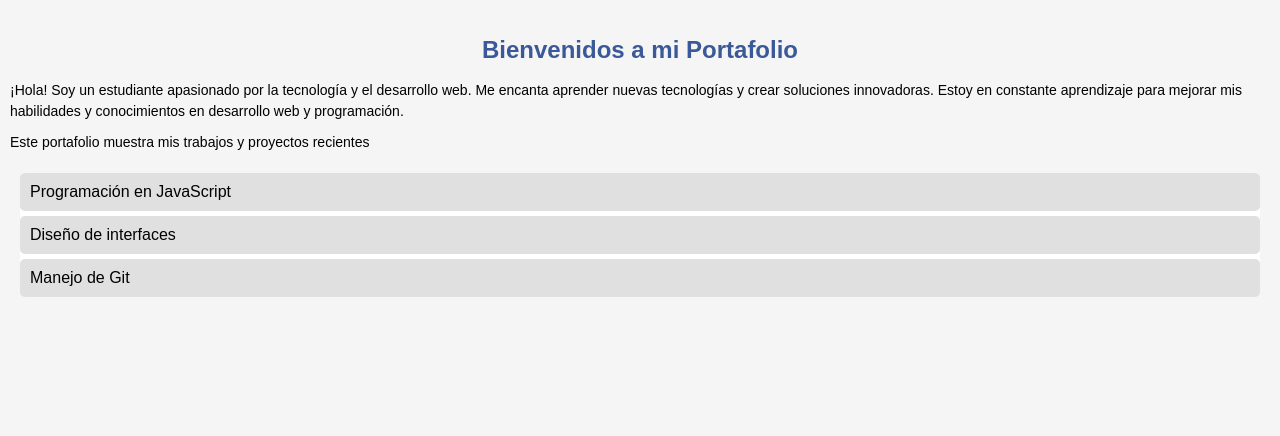
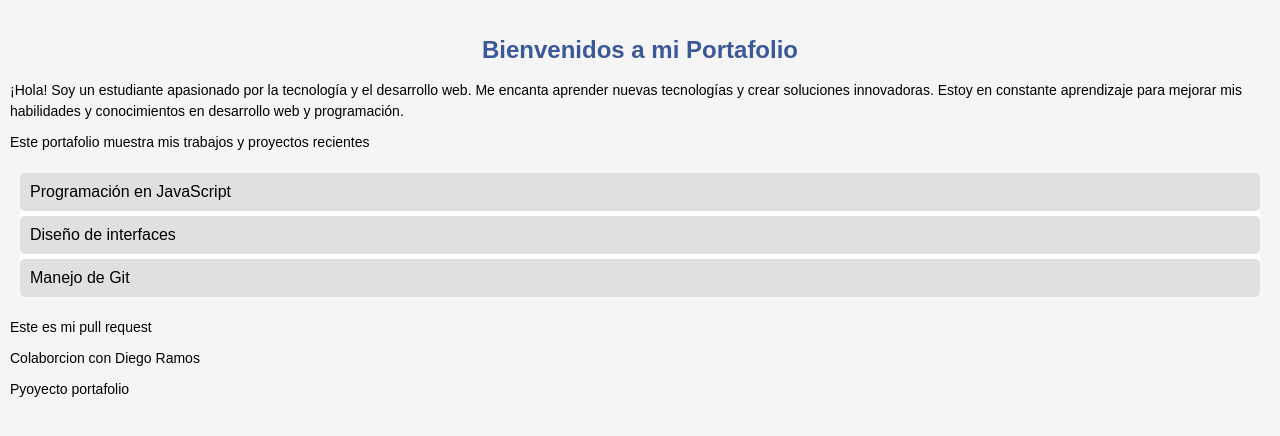
Before and after one commit to ramosqd29/Proyecto_portafolio-DV, a plain HTML site: page index.html in a window 1280 px wide. Drawn offline with Linux system fonts and the light colour scheme; files whose address does not match are found by name.

Commit message:
Cambio para el pull request

```diff
--- a/index.html
+++ b/index.html
@@ -18,6 +18,11 @@
         <li>Manejo de Git</li>
     </ul>
 
+
+    <p>Este es mi pull request</p>
+    <p>Colaborcion con Diego Ramos</p>
+    <p>Pyoyecto portafolio</p>
+
     <script src="acciones_javascript.js"></script> <!-- Enlace al archivo JS -->
 </body>
 </html>
```
